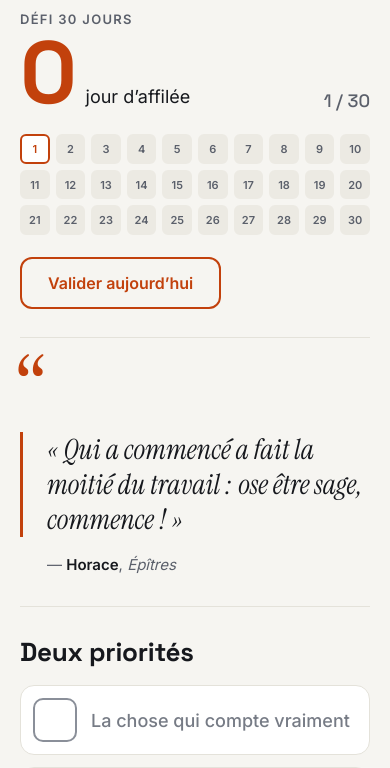
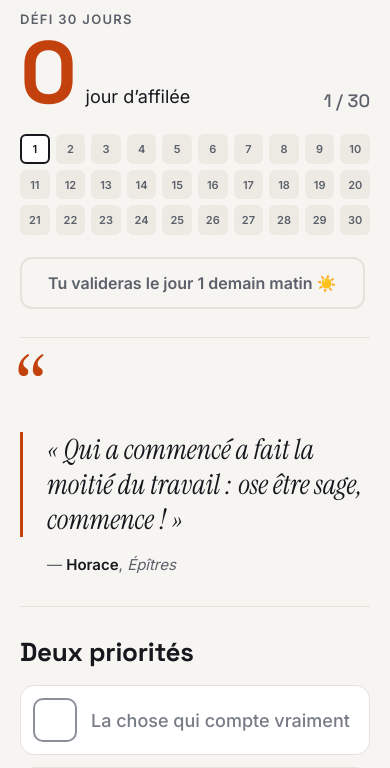
Before and after one commit to Colingue/cap, a plain HTML site: page index.html in a window 390 px wide. Shown: the part 73-841 px from the top of the page. Drawn offline with Linux system fonts and the light colour scheme.

Commit message:
Validation du matin, échéances, animations et icône iPhone
Co-Authored-By: Claude Sonnet 5.5 <noreply@anthropic.com>

```diff
--- a/index.html
+++ b/index.html
@@ -46,9 +46,11 @@
   }
   button.cell { cursor: pointer; }
   .cell.done { background: var(--accent); border-color: var(--accent); color: var(--on-accent); }
-  .cell.today { background: var(--card); border-color: var(--accent); color: var(--accent); }
-  .cell.today.done { background: var(--accent); color: var(--on-accent); }
+  .cell.today { background: var(--card); border-color: var(--text); color: var(--text); }
+  .cell.today.done { background: var(--accent); border-color: var(--accent); color: var(--on-accent); }
+  .cell.pending { background: var(--card); border: 2px dashed var(--accent); color: var(--accent); }
   .cell.missed { background: var(--bg); border-color: var(--line); color: var(--muted); }
+  .validate:disabled { cursor: default; border-color: var(--line); color: var(--muted); }
 
   .validate {
     margin-top: 22px; min-height: 52px; padding: 0 26px; border-radius: 12px; cursor: pointer;
@@ -338,7 +340,7 @@
     replay(document.getElementById('streak'), 'bump');
     var n = Math.min(30, Math.max(1, diff(START, d) + 1));
     var m = MILESTONES[streak];
-    if (m && d === today()) {
+    if (m && (d === today() || d === addDays(today(), -1))) {
       burst(rect, m[1], 36, 260);
       if (streak >= 7) rain(m[1], streak >= 30 ? 90 : 45);
       toast(m[0], true);
@@ -361,9 +363,12 @@
     $('date').textContent = raw.charAt(0).toUpperCase() + raw.slice(1);
     $('daycount').textContent = (idx + 1) + ' / 30';
 
-    // streak : jours validés d'affilée jusqu'à aujourd'hui (ou hier si aujourd'hui n'est pas encore validé)
+    // On valide le matin la journée (et la nuit) d'hier.
+    var y = addDays(t, -1);
+
+    // streak : jours validés d'affilée jusqu'à hier
     var streak = 0;
-    var d = isValidated(t) ? t : addDays(t, -1);
+    var d = isValidated(t) ? t : y;
     while (isValidated(d) && diff(START, d) >= 0) { streak++; d = addDays(d, -1); }
     $('streak').textContent = streak;
     $('streak-unit').textContent = streak > 1 ? 'jours d’affilée' : 'jour d’affilée';
@@ -375,25 +380,37 @@
       var past = diff(day, t) > 0;
       var isToday = day === t;
       var done = isValidated(day);
-      var el = document.createElement(past || isToday ? 'button' : 'div');
-      el.className = 'cell' + (done ? ' done' : '') + (isToday ? ' today' : '') + (past && !done ? ' missed' : '');
+      var el = document.createElement(past ? 'button' : 'div');
+      el.className = 'cell' + (done ? ' done' : '') + (isToday ? ' today' : '')
+        + (day === y && !done ? ' pending' : '')
+        + (past && !done && day !== y ? ' missed' : '');
       el.textContent = i + 1;
-      if (past || isToday) {
+      if (isToday) el.setAttribute('aria-label', 'Jour ' + (i + 1) + ', en cours');
+      if (past) {
         el.type = 'button';
         el.setAttribute('aria-pressed', done ? 'true' : 'false');
         el.setAttribute('aria-label', 'Jour ' + (i + 1) + (done ? ', validé' : ', non validé'));
         el.addEventListener('click', (function (dd) { return function (e) { toggleDay(dd, e.currentTarget.getBoundingClientRect()); }; })(day));
         if (popDay === day) el.classList.add('pop');
-      } else {
+      } else if (!isToday) {
         el.setAttribute('aria-hidden', 'true');
       }
       grid.appendChild(el);
     }
 
-    var v = isValidated(t);
     var btn = $('validate');
-    btn.setAttribute('aria-pressed', v ? 'true' : 'false');
-    btn.textContent = v ? 'Jour ' + (idx + 1) + ' validé 🔥' : 'Valider aujourd’hui';
+    var yIdx = diff(START, y);
+    if (yIdx < 0 || yIdx > 29) {
+      // Premier jour (ou après le défi) : rien à valider ce matin
+      btn.disabled = true;
+      btn.setAttribute('aria-pressed', 'false');
+      btn.textContent = yIdx < 0 ? 'Tu valideras le jour 1 demain matin ☀️' : 'Défi terminé 👑';
+    } else {
+      var v = isValidated(y);
+      btn.disabled = false;
+      btn.setAttribute('aria-pressed', v ? 'true' : 'false');
+      btn.textContent = v ? 'Jour ' + (yIdx + 1) + ' validé 🔥' : 'J’ai tenu hier · valider le jour ' + (yIdx + 1);
+    }
 
     var q = QUOTES[idx];
     $('quote').textContent = '« ' + q[0] + ' »';
@@ -521,8 +538,9 @@
 
   $('validate').addEventListener('click', function () {
     var b = $('validate');
+    if (b.disabled) return;
     replay(b, 'press');
-    toggleDay(today(), b.getBoundingClientRect());
+    toggleDay(addDays(today(), -1), b.getBoundingClientRect());
   });
 
   // Quand tu rouvres l'appli (le lendemain par exemple), tout se met à jour.
```
